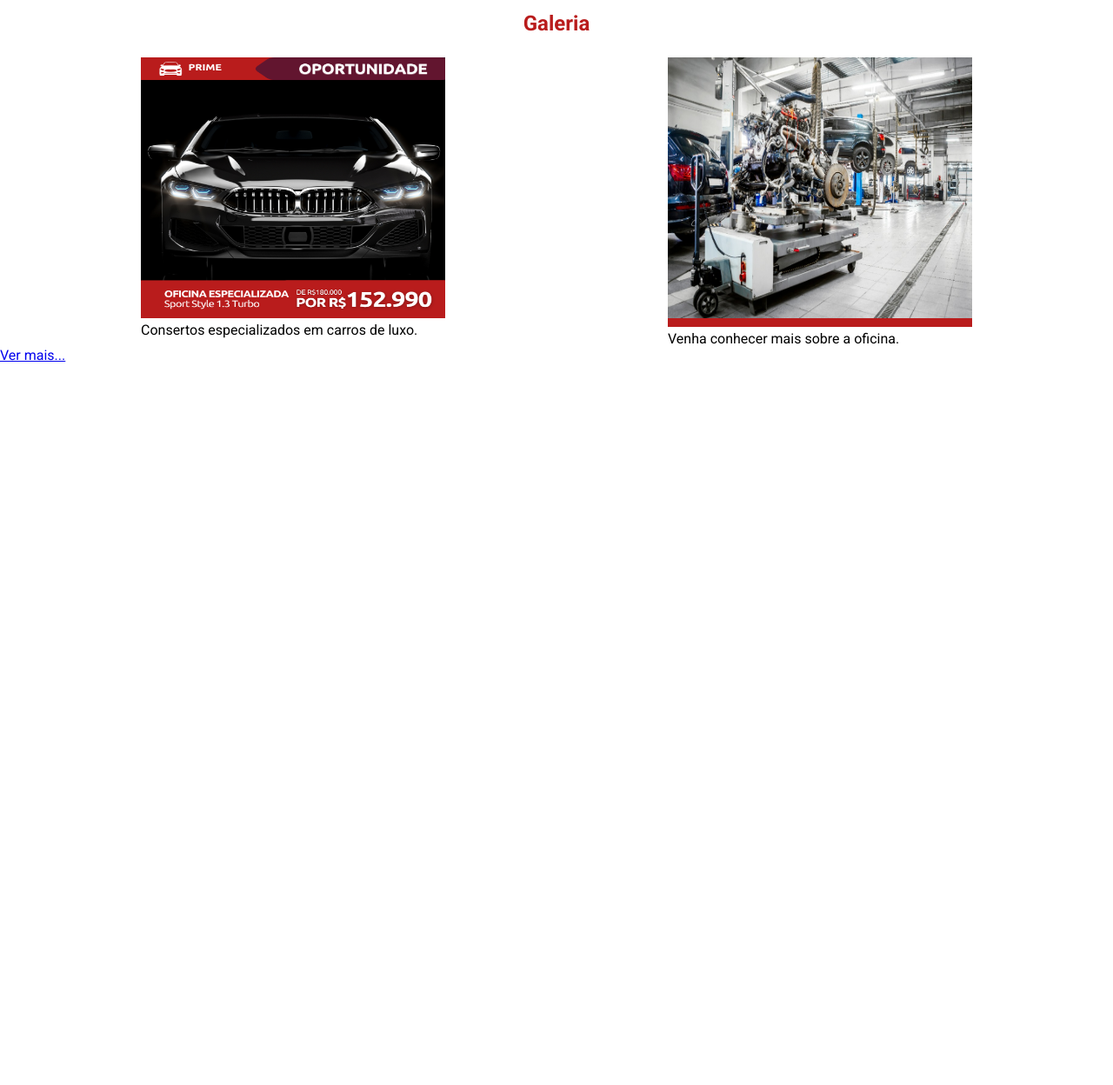
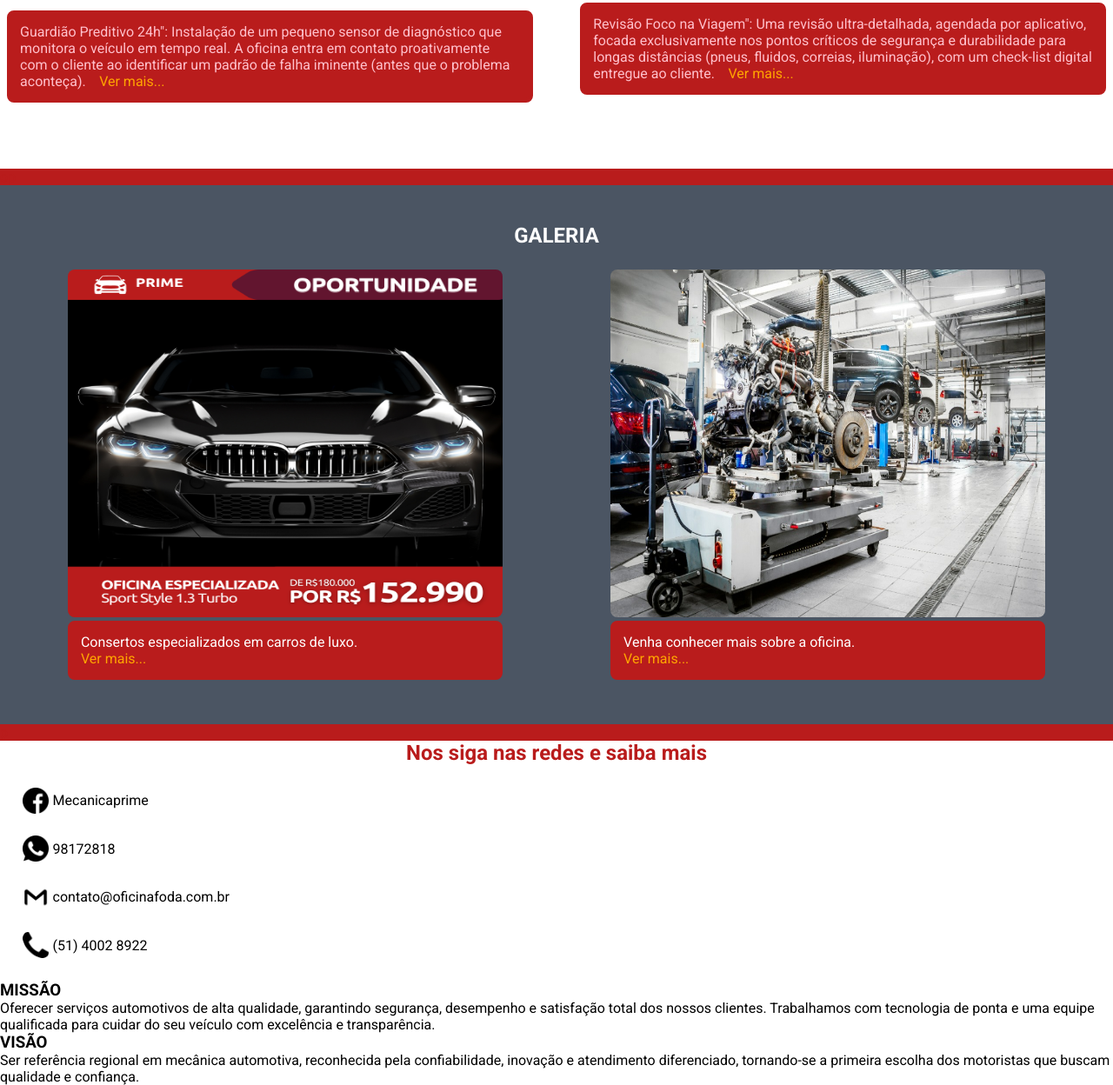
Before and after one commit to freese11/siteDeCarros, a plain HTML site: page index.html in a window 1280 px wide. Shown: the part 953-2201 px from the top of the page at 87% size. Before the commit the page ends 1371 px from the top, so only its background shows below. Drawn offline with Linux system fonts and the light colour scheme.

Commit message:
Commit
Commitando alterações no menu

```diff
--- a/index.html
+++ b/index.html
@@ -16,48 +16,73 @@
     <section class="container-menu">
       <img src="assets/semFundo.png" alt="" id="id_logo" />
       <ul>
+        <div id="home">
           <li><a href="index.html">Home</a></li>
+        </div>
         <li><a href="servico.html">Serviços</a></li>
-        <li><a href="equipe.html">Equipe</a></li>
+        <li><a href="equi pe.html">Equipe</a></li>
         <li><a href="galeria.html">Galeria</a></li>
         <li><a href="contato.html">Contato</a></li>
       </ul>
+      <img src="assets/user.png" alt="" id="user" />
     </section>
     <section class="container-banner">
       <img src="assets/macaco.png" alt="" id="banner" />
       <div id="local"># CENTRO DE TAQUARA - RS</div>
     </section>
     <section class="container-destaque">
-      <h1>Serviços associados</h1>
+      <h1>SERVIÇOS ASSOCIADOS</h1>
       <div class="servico">
+        <section class="equipe-linha1">
           <div id="equipe-1">
             <p>
               Estética de Performance": Serviço que combina lavagem detalhada de
-            motor e chassi com a aplicação de revestimentos de proteção em peças
-            críticas (anti-ferrugem em suspensão e freios) para manter o visual
-            e a durabilidade como novos.
+              motor e chassi com a aplicação de revestimentos de proteção em
+              peças críticas (anti-ferrugem em suspensão e freios) para manter o
+              visual e a durabilidade como novos.
               <a href="servico.html">Ver mais...</a>
             </p>
           </div>
-        <br />
           <div id="equipe-2">
             <p>
               Guardião Preditivo 24h": Instalação de um pequeno sensor de
-            diagnóstico que monitora o veículo em tempo real. A oficina entra em
-            contato proativamente com o cliente ao identificar um padrão de
+              diagnóstico que monitora o veículo em tempo real. A oficina entra
+              em contato proativamente com o cliente ao identificar um padrão de
               falha iminente (antes que o problema aconteça).
               <a href="servico.html">Ver mais...</a>
             </p>
           </div>
+        </section>
+        <section class="equipe-linha2">
+          <div id="equipe-3">
+            <p>
+              Retiro de Bateria Solar": Recuperação profunda de baterias, onde o
+              componente é submetido a um processo de dessulfatação e carga
+              lenta otimizada, prolongando significativamente sua vida útil.
+              <a href="servico.html">Ver mais...</a>
+            </p>
           </div>
+          <div id="equipe-4">
+            <p>
+              Revisão Foco na Viagem": Uma revisão ultra-detalhada, agendada por
+              aplicativo, focada exclusivamente nos pontos críticos de segurança
+              e durabilidade para longas distâncias (pneus, fluidos, correias,
+              iluminação), com um check-list digital entregue ao cliente.
+              <a href="servico.html">Ver mais...</a>
+            </p>
+          </div>
+        </section>
+      </div>
+      <div class="faixa">op</div>
       <div class="galeria">
-        <h1>Galeria</h1>
+        <h1>GALERIA</h1>
         <div id="galeria-infos">
           <div id="consertos-figure">
             <figure>
               <img src="assets/fotoGaleria2.png" alt="" />
               <figcaption>
                 Consertos especializados em carros de luxo.
+                <br /><a href="galeria.html">Ver mais...</a>
               </figcaption>
             </figure>
           </div>
@@ -65,11 +90,55 @@
           <div id="oficina-figure">
             <figure>
               <img src="assets/destaquefoto1.jpeg" alt="" />
-              <figcaption>Venha conhecer mais sobre a oficina.</figcaption>
+              <figcaption>
+                Venha conhecer mais sobre a oficina.
+                <a href="galeria.html"> <br />Ver mais...</a>
+              </figcaption>
             </figure>
           </div>
         </div>
-        <a href="galeria.html">Ver mais...</a>
+      </div>
+      <div class="faixa2">p</div>
+    </section>
+    <section class="rodape">
+      <h1>Nos siga nas redes e saiba mais</h1>
+      <div id="todos-sla">
+      <div class="redes">
+        <div id="facebook">
+          <img src="assets/facebook.png" alt="" />
+          <p>Mecanicaprime</p>
+        </div>
+        <div id="whatsapp">
+          <img src="assets/whatsapp.png" alt="" />
+          <p>98172818</p>
+        </div>
+        <div id="email">
+          <img src="assets/gmail.png" alt="" />
+          <p>contato@oficinafoda.com.br</p>
+        </div>
+        <div id="telefone">
+          <img src="assets/telephone-handle-silhouette.png" alt="" />
+          <p>(51) 4002 8922</p>
+        </div>
+      </div>
+      <div class="missao-visao"></div>
+      <div id="missao">
+        <h3>MISSÃO</h3>
+        <p>
+          Oferecer serviços automotivos de alta qualidade, garantindo segurança,
+          desempenho e satisfação total dos nossos clientes. Trabalhamos com
+          tecnologia de ponta e uma equipe qualificada para cuidar do seu
+          veículo com excelência e transparência.
+        </p>
+      </div>
+      <div id="visao">
+        <h3>VISÃO</h3>
+        <p>
+          Ser referência regional em mecânica automotiva, reconhecida pela
+          confiabilidade, inovação e atendimento diferenciado, tornando-se a
+          primeira escolha dos motoristas que buscam qualidade e confiança.
+        </p>
+      </div>
       </div>
     </section>
   </body>
--- a/style/index.css
+++ b/style/index.css
@@ -4,6 +4,10 @@
   margin-left: 0px;
   margin-right: 0px;
   font-family: "Roboto", sans-serif;
+}
+#home a{
+  margin-right: 30px;
+  color: #4b5563;
 }
 .container-menu {
   font-size: 1.3vw;
@@ -25,7 +29,7 @@
 .container-menu ul {
   display: flex;
   list-style: none;
-  margin-left: 8%;
+  margin-right: 10%;
 }
 .container-menu a {
   padding: 40%;
@@ -37,6 +41,10 @@
   padding-left: 5%;
   height: 190%;
   width: 20%;
+}
+#user{
+ width: 35px;
+ margin-left: 25%;
 }
 .container-banner {
   background-color: #b91c1c;
@@ -61,7 +69,11 @@
   color: #b91c1c;
 }
 #equipe-1,
-#equipe-2 {
+#equipe-2,
+#equipe-3,
+#equipe-4{
+  max-width: 700px;
+  margin-bottom: 4%;
   align-items: center;
   background-color: #b91c1c;
   margin-left: 1.3%;
@@ -86,19 +98,90 @@
   gap: 3%;
   display: flex;
   align-items: center;
+  margin-bottom: 4%;
+
+}
+.faixa{
+  color: #b91c1c;
+  background-color: #b91c1c;
+}
+.galeria {
+  padding: 1.5%;
+  background-color: #4b5563;
+  padding-bottom: 4%;
+}
+.galeria h1 {
+  color: white;
 }
 #galeria-infos {
   display: flex;
-  gap: 20%;
+  gap: 10%;
   justify-content: center;
+  background-color: #4b5563;
 }
 
 #consertos-figure img {
-  width: 350px;
-  height: 300px;
+  width: 500px;
+  height: 400px;
+  border-radius: 8px;
 }
 #oficina-figure img {
-  width: 350px;
-  height: 300px;
-  border-bottom: 10px #b91c1c solid;
+  width: 500px;
+  height: 400px;
+  border-radius: 8px;
 }
+#oficina-figure figcaption,
+#consertos-figure figcaption {
+  border: 10px #b91c1c solid;
+  background-color: #b91c1c;
+  border-radius: 8px;
+  color: white;
+}
+#oficina-figure a,
+#consertos-figure a {
+  flex-direction: column;
+  color: orange;
+  text-decoration: none;
+}
+#oficina-figure figcaption,
+#consertos-figure figcaption {
+  padding: 5px;
+}
+
+#oficina-figure :hover, #consertos-figure :hover{
+  scale: 1.02;
+  transition: 0.5s;
+}
+
+#oficina-figure,
+#consertos a:hover {
+  color: pink;
+}
+.faixa2{
+  background-color: #b91c1c;
+  color: #b91c1c;
+}
+
+.todos-sla{
+  margin-top: 2.5%;
+  margin-bottom: 4%;
+  display: flex;
+}
+.rodape h1{
+  text-align: center;
+  color: #b91c1c;
+
+}
+#whatsapp{
+  margin-right: 2.7%;
+}
+#facebook, #whatsapp, #email, #telefone{
+  margin: 2%;
+  gap: 5px;
+  margin-right: 80%;
+  align-items: center;
+  display: flex;
+}
+#facebook img, #whatsapp img, #email img, #telefone img{
+width: 30px;
+}
```
Also changed, not shown: assets/facebook.png (added), assets/gmail.png (added), assets/telephone-handle-silhouette.png (added), assets/user.png (added), assets/user2.png (added), assets/user3.png (added), assets/whatsapp.png (added). Lines whose indentation alone changed are shown as unchanged.
